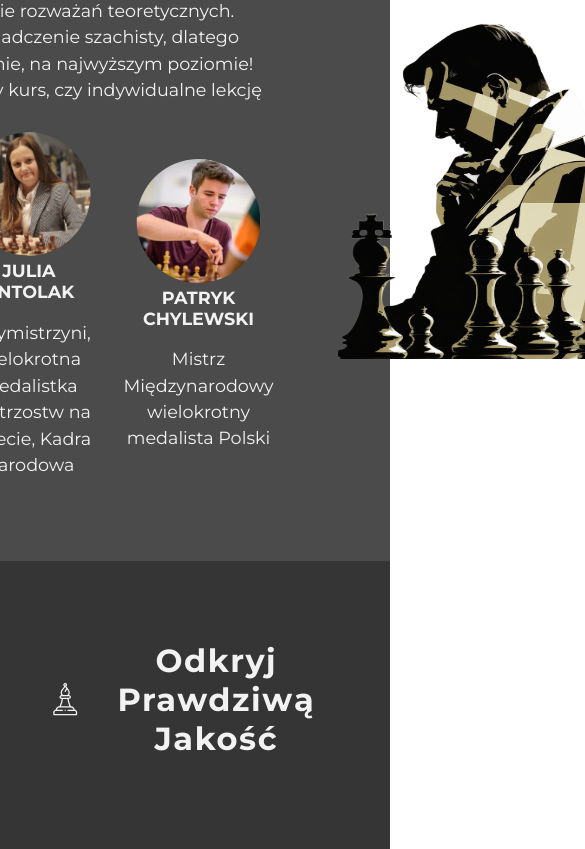
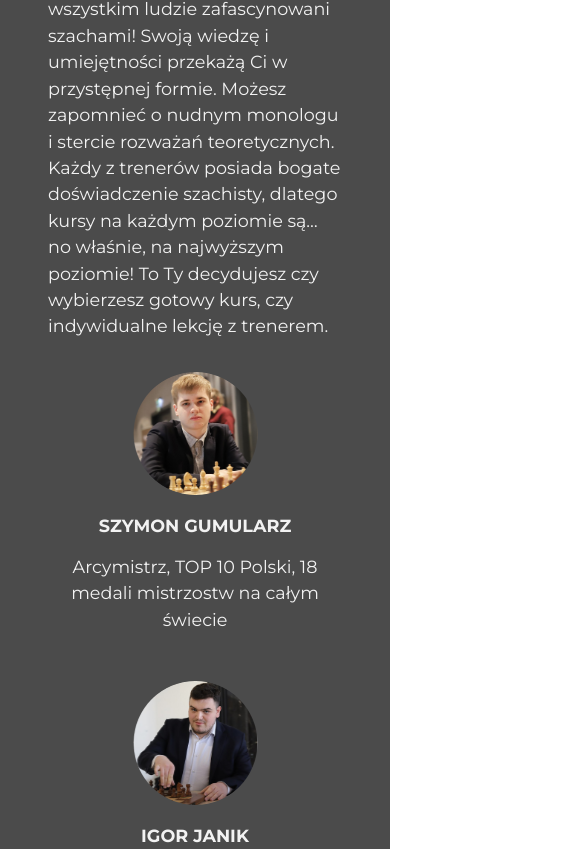
Before and after one commit to BartekKuzniewski/ostre-debiuty, a React (Vite) app: page / in a window 390 px wide. Shown: the part 5695-6544 px from the top of the page, 585 px wide, since content can reach past the window. Built offline with nearby package versions, Linux system fonts and the light colour scheme.

Commit message:
made trust us section responsive

```diff
--- a/src/components/TrainerShowcase/TrainerShowcase.module.css
+++ b/src/components/TrainerShowcase/TrainerShowcase.module.css
@@ -4,8 +4,21 @@
 
 .trainerShowcaseImg img {
 	width: 125px;
+	margin-bottom: 1em;
 }
 
 .trainerShowcaseName {
 	font-size: 1.1rem;
 }
+
+@media (max-width: 1200px) {
+	.trainerShowcase {
+		width: 250px;
+	}
+}
+
+@media (max-width: 768px) {
+	.trainerShowcase {
+		margin-top: 1em;
+	}
+}
--- a/src/components/TrustUs/TrustUs.module.css
+++ b/src/components/TrustUs/TrustUs.module.css
@@ -34,13 +34,33 @@
 
 .trustUsImg img {
 	display: block;
-	width: 400px;
+	width: 300px;
 	height: auto;
 }
 
 .trustUsTrainers {
-	display: flex;
-	align-items: center;
-	justify-content: space-between;
-	gap: 2rem;
+	display: grid;
+	margin-top: 3em;
+	grid-template-columns: repeat(4, 1fr);
+	justify-items: center;
+	gap: 2em;
 }
+
+@media (max-width: 1400px) {
+	.trustUsImg {
+		display: none;
+	}
+}
+
+@media (max-width: 1200px) {
+	.trustUsTrainers {
+		grid-template-columns: repeat(2, 1fr);
+	}
+}
+
+@media (max-width: 768px) {
+	.trustUsTrainers {
+		margin-top: 1em;
+		grid-template-columns: 1fr;
+	}
+}
--- a/src/views/ShoppingCart/ShoppingCart.jsx
+++ b/src/views/ShoppingCart/ShoppingCart.jsx
@@ -25,7 +25,8 @@ export function ShoppingCart() {
 					{cart.length === 0 ? (
 						<p className={styles.emptyCart}>Twój koszyk jest pusty.</p>
 					) : (
-						cart.map((course) => (
+						<>
+							{cart.map((course) => (
 								<div key={course.id} className={styles.product}>
 									<div className={styles.leftContent}>
 										<div className={styles.imageSection}>
@@ -36,21 +37,20 @@ export function ShoppingCart() {
 											/>
 											<h3 className={styles.courseTitle}>{course.name}</h3>
 										</div>
+										<p> {course.name}</p>
 									</div>
 									<div className={styles.rightContent}>
-									<div className={styles.productPrice}>
 										<p>{course.price} zł</p>
-										<p onClick={() => removeFromCart(course.id)}>
-											<RiDeleteBin5Line />
+										<p onClick={() => removeFromCart(course.id)} className={styles.garbage}>
+											<RiDeleteBin5Line size='32px' />
 										</p>
 									</div>
 								</div>
-							</div>
-						))
-					)}
+							))}
 
 							<div className={styles.paymentSection}>
 								<h3>Wybierz formę płatności</h3>
+
 								<div className={styles.paymentContent}>
 									<div className={styles.paymentMethods}>
 										<Button className={styles.cartButton}>
@@ -73,6 +73,8 @@ export function ShoppingCart() {
 									</div>
 								</div>
 							</div>
+						</>
+					)}
 				</Wrapper>
 			</main>
 		</Layout>
--- a/src/views/ShoppingCart/ShoppingCart.module.css
+++ b/src/views/ShoppingCart/ShoppingCart.module.css
@@ -14,17 +14,29 @@
 	letter-spacing: 0.1rem;
 }
 
+.emptyCart {
+	font-size: 2rem;
+	text-align: center;
+}
+
 .product {
 	display: flex;
 	align-items: center;
 	justify-content: space-between;
-	margin-bottom: 5em;
+	margin-bottom: 3em;
 }
 
 .leftContent {
 	display: flex;
 	align-items: center;
 	justify-content: center;
+	gap: 3rem;
+}
+
+.leftContent p {
+	font-size: 1.3rem;
+	text-transform: uppercase;
+	font-weight: 700;
 }
 
 .imageSection {
@@ -51,6 +63,18 @@
 	text-align: center;
 }
 
+.rightContent {
+	display: flex;
+	align-items: center;
+	justify-content: center;
+	gap: 1rem;
+	font-size: 1.5rem;
+	font-weight: 700;
+}
+
+.garbage {
+	cursor: pointer;
+}
 
 .paymentContent {
 	display: flex;
@@ -71,7 +95,6 @@
 .price {
 	font-size: 1.4rem;
 	margin-bottom: 0.5em;
-
 }
 
 .productsValue {
```
Lines whose indentation alone changed are shown as unchanged.
